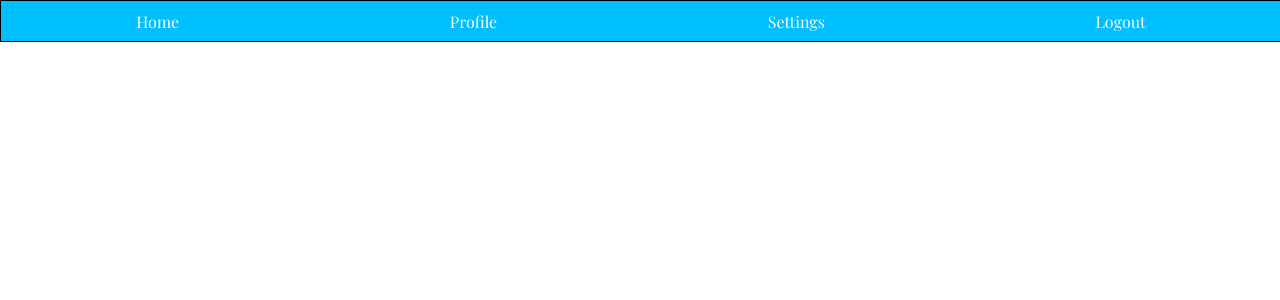
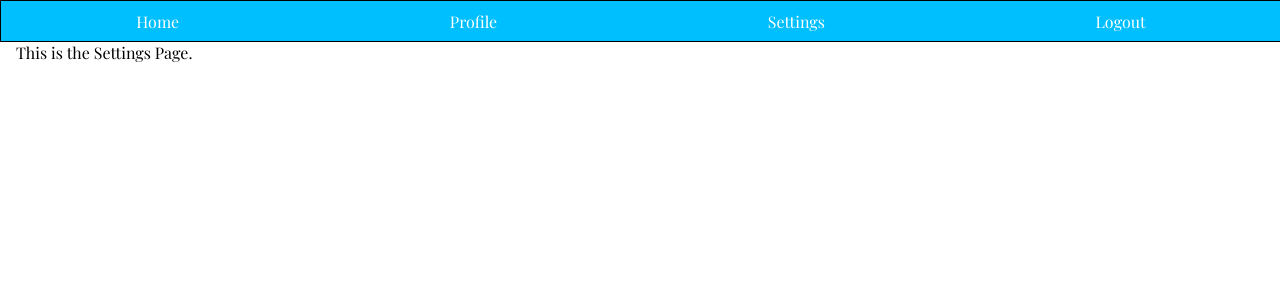
Before and after one commit to mcgizmo26/social-media-app, a React (Create React App) app: page /app/settings in a window 1280 px wide. Shown: the top 300 px of the page. Built offline with nearby package versions, Linux system fonts and the light colour scheme.

Commit message:
added a wrapper div called pageBody to the profile and settings page. The Header is now fixed to the top of the pages

```diff
--- a/src/Pages/Profile.tsx
+++ b/src/Pages/Profile.tsx
@@ -6,7 +6,9 @@ const Profile = () => {
     return (
         <div className="app">
             <HeaderNavigation />
-            <span>This is the Profile Page.</span>
+            <div className="pageBody">
+                <span>This is the Profile Page.</span>
+            </div>
         </div>
     )
 };
--- a/src/Pages/Settings.tsx
+++ b/src/Pages/Settings.tsx
@@ -6,7 +6,9 @@ const Settings = () => {
     return (
         <div className="app">
             <HeaderNavigation />
-            <span>This is the Settings Page.</span>
+            <div className="pageBody">
+                <span>This is the Settings Page.</span>
+            </div>
         </div>
     )
 };
```
